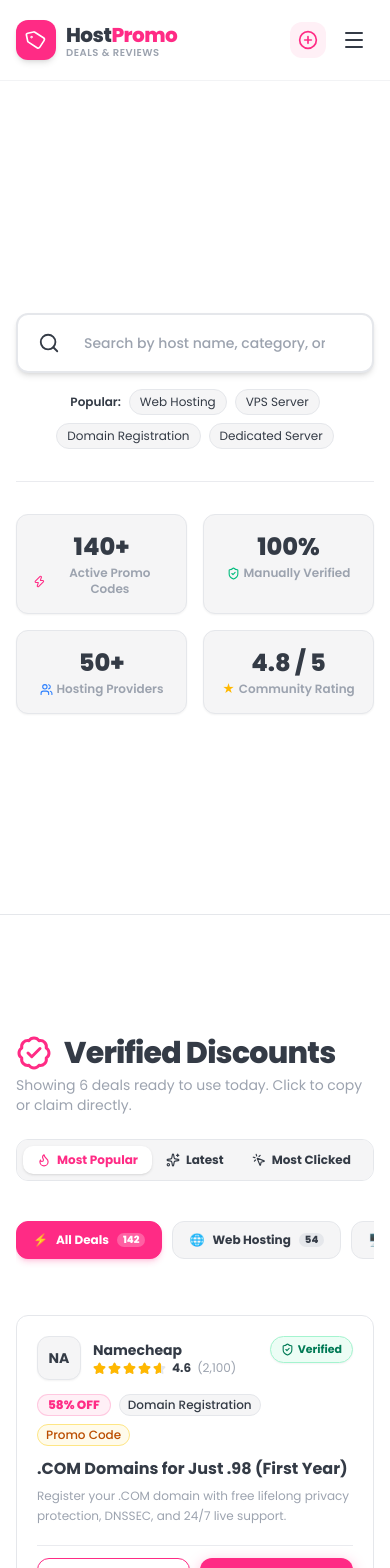
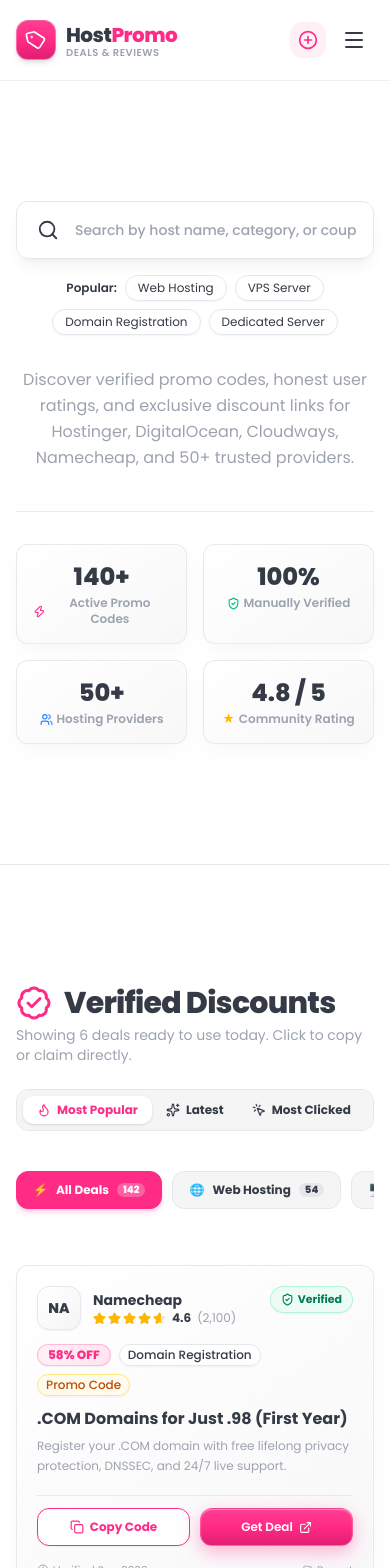
Before and after one commit to onlyMazhar/host-promo, a Next.js app: page / in a window 390 px wide. Shown: the top 1568 px of the page. Built offline with nearby package versions, Linux system fonts and the light colour scheme.

Commit message:
style: apply glossy glassmorphic design to cards, header, buttons, and badges

```diff
--- a/src/app/globals.css
+++ b/src/app/globals.css
@@ -36,55 +36,84 @@
   padding-bottom: 120px;
 }
 
+/* Glossy Glassmorphic Card Style */
 .custom-card {
   border-radius: 12px;
-  background-color: #FFFFFF;
-  border: 1px solid #E5E7EB;
-  transition: all 0.25s cubic-bezier(0.16, 1, 0.3, 1);
+  background: linear-gradient(145deg, rgba(255, 255, 255, 0.96) 0%, rgba(245, 245, 246, 0.75) 100%);
+  backdrop-filter: blur(16px);
+  -webkit-backdrop-filter: blur(16px);
+  border: 1px solid rgba(229, 231, 235, 0.85);
+  box-shadow: inset 0 1px 1.5px 0 rgba(255, 255, 255, 0.95), 0 8px 24px -4px rgba(0, 0, 0, 0.04);
+  transition: all 0.28s cubic-bezier(0.16, 1, 0.3, 1);
 }
 
 .custom-card:hover {
-  box-shadow: 0 10px 25px -5px rgba(0, 0, 0, 0.08), 0 8px 10px -6px rgba(0, 0, 0, 0.04);
-  transform: translateY(-2px);
+  background: linear-gradient(145deg, rgba(255, 255, 255, 1) 0%, rgba(245, 245, 246, 0.85) 100%);
+  box-shadow: inset 0 1.5px 2px 0 rgba(255, 255, 255, 1), 0 16px 36px -6px rgba(0, 0, 0, 0.08), 0 4px 16px -2px rgba(255, 43, 133, 0.08);
+  border-color: rgba(229, 231, 235, 1);
+  transform: translateY(-3px);
 }
 
+/* Glossy Header */
+.glossy-nav {
+  background: linear-gradient(180deg, rgba(255, 255, 255, 0.92) 0%, rgba(255, 255, 255, 0.82) 100%);
+  backdrop-filter: blur(20px);
+  -webkit-backdrop-filter: blur(20px);
+  border-bottom: 1px solid rgba(229, 231, 235, 0.75);
+  box-shadow: inset 0 1px 1px 0 rgba(255, 255, 255, 0.9), 0 4px 20px -2px rgba(0, 0, 0, 0.03);
+}
+
+/* Glossy Buttons */
 .btn-primary {
-  background-color: #FF2B85;
+  background: linear-gradient(180deg, #FF3D92 0%, #FF2B85 50%, #E01E71 100%);
   color: #FFFFFF;
   border-radius: 12px;
   font-weight: 600;
   cursor: pointer;
-  box-shadow: 0 4px 14px 0 rgba(255, 43, 133, 0.35);
-  transition: all 0.2s ease-in-out;
+  box-shadow: inset 0 1px 1px 0 rgba(255, 255, 255, 0.4), 0 6px 18px 0 rgba(255, 43, 133, 0.35);
+  transition: all 0.22s ease-in-out;
+  border: 1px solid rgba(255, 255, 255, 0.2);
 }
 
 .btn-primary:hover {
-  background-color: #E01E71;
-  box-shadow: 0 6px 20px 0 rgba(255, 43, 133, 0.45);
+  background: linear-gradient(180deg, #FF4D9C 0%, #FF338C 50%, #D41565 100%);
+  box-shadow: inset 0 1.5px 1.5px 0 rgba(255, 255, 255, 0.55), 0 8px 24px 0 rgba(255, 43, 133, 0.45);
   transform: translateY(-1px);
 }
 
 .btn-primary:active {
   transform: translateY(0);
-  box-shadow: 0 2px 8px 0 rgba(255, 43, 133, 0.25);
+  box-shadow: inset 0 1px 2px 0 rgba(0, 0, 0, 0.2), 0 2px 8px 0 rgba(255, 43, 133, 0.25);
 }
 
 .btn-secondary {
-  background-color: #F5F5F6;
+  background: linear-gradient(180deg, rgba(255, 255, 255, 0.95) 0%, rgba(245, 245, 246, 0.9) 100%);
   color: #343B46;
-  border: 1px solid #E5E7EB;
+  border: 1px solid rgba(229, 231, 235, 0.9);
   border-radius: 12px;
   font-weight: 600;
   cursor: pointer;
-  transition: all 0.2s ease-in-out;
+  box-shadow: inset 0 1px 1px 0 rgba(255, 255, 255, 0.9), 0 2px 8px 0 rgba(0, 0, 0, 0.04);
+  transition: all 0.22s ease-in-out;
 }
 
 .btn-secondary:hover {
-  background-color: #FFFFFF;
+  background: linear-gradient(180deg, #FFFFFF 0%, #F5F5F6 100%);
   border-color: #343B46;
-  box-shadow: 0 4px 12px 0 rgba(0, 0, 0, 0.06);
+  box-shadow: inset 0 1px 1.5px 0 rgba(255, 255, 255, 1), 0 6px 16px 0 rgba(0, 0, 0, 0.08);
+  transform: translateY(-1px);
 }
 
+/* Glossy Surface Box */
+.glossy-surface {
+  background: linear-gradient(145deg, rgba(255, 255, 255, 0.85) 0%, rgba(245, 245, 246, 0.6) 100%);
+  backdrop-filter: blur(12px);
+  -webkit-backdrop-filter: blur(12px);
+  border: 1px solid rgba(229, 231, 235, 0.8);
+  box-shadow: inset 0 1px 1px 0 rgba(255, 255, 255, 0.9);
+}
+
+/* Custom Scrollbar */
 ::-webkit-scrollbar {
   width: 8px;
 }
--- a/src/components/sections/HeroSection.tsx
+++ b/src/components/sections/HeroSection.tsx
@@ -18,22 +18,26 @@
   setSelectedCategory,
 }: HeroSectionProps) {
   return (
-    <section className="relative bg-white py-50 overflow-hidden border-b border-[#E5E7EB]">
+    <section className="relative bg-white py-[120px] overflow-hidden border-b border-[#E5E7EB]">
       {/* Background glow */}
-      <div className="absolute top-0 left-1/2 -translate-x-1/2 w-full max-w-400 h-96 bg-gradient-to-b from-[#FFF0F6]/70 via-white to-white pointer-events-none -z-10" />
+      <div className="absolute top-0 left-1/2 -translate-x-1/2 w-full max-w-7xl h-96 bg-gradient-to-b from-[#FFF0F6]/80 via-white/40 to-white pointer-events-none -z-10" />
 
-      <div className="max-w-400 mx-auto px-4 sm:px-6 lg:px-8 text-center">
+      <div className="max-w-7xl mx-auto px-4 sm:px-6 lg:px-8 text-center">
         {/* Trust Pill */}
-        {/* <div className="inline-flex items-center gap-2 px-4 py-1.5 bg-[#FFF0F6] border border-[#FF2B85]/20 text-[#FF2B85] rounded-full text-xs font-bold mb-6 shadow-xs animate-in fade-in slide-in-from-bottom-2 duration-500">
+        {/* <div className="inline-flex items-center gap-2 px-4 py-1.5 bg-gradient-to-r from-[#FFF0F6] to-[#FFE4EF] border border-[#FF2B85]/25 text-[#FF2B85] rounded-full text-xs font-bold mb-6 shadow-sm animate-in fade-in slide-in-from-bottom-2 duration-500">
           <Sparkles size={14} />
           <span>Verified Promo Codes & Community Reviews • September 2026</span>
         </div> */}
 
+        {/* Main Headline */}
+        {/* <h1 className="text-4xl sm:text-5xl lg:text-6xl font-extrabold text-[#343B46] tracking-tight leading-[1.15] max-w-4xl mx-auto mb-6">
+          Save Up To <span className="text-[#FF2B85]">85%</span> On Top Web Hosting & Cloud Servers
+        </h1> */}
 
 
-        {/* Main Search Bar */}
-        <div className="max-w-3xl mx-auto my-8">
-          <div className="relative gap-2 flex items-center bg-white border-2 border-[#E5E7EB] hover:border-[#FF2B85] focus-within:border-[#FF2B85] rounded-xl p-2 shadow-md transition-all">
+        {/* Main Search Bar (Glossy) */}
+        <div className="max-w-2xl mx-auto mb-8">
+          <div className="relative flex items-center bg-white/95 backdrop-blur-md border border-[#E5E7EB] hover:border-[#343B46] focus-within:border-[#FF2B85] rounded-[12px] p-2 shadow-lg shadow-black/5 transition-all">
             <div className="pl-3 pr-2 text-[#9CA3AF]">
               <Search size={22} className="text-[#343B46]" />
             </div>
@@ -43,7 +47,7 @@
               value={searchQuery}
               onChange={(e) => setSearchQuery(e.target.value)}
               placeholder="Search by host name, category, or coupon code..."
-              className="w-[76%] py-2.5 px-2 bg-transparent text-sm sm:text-base font-medium text-[#343B46] placeholder:text-[#9CA3AF] focus:outline-none"
+              className="w-full py-2.5 px-2 bg-transparent text-sm sm:text-base font-medium text-[#343B46] placeholder:text-[#9CA3AF] focus:outline-none"
             />
             {searchQuery ? (
               <button
@@ -63,9 +67,6 @@
             )}
           </div>
 
-
-
-
           {/* Quick Filter Chips */}
           <div className="flex items-center justify-center flex-wrap gap-2 mt-4 text-xs text-[#9CA3AF]">
             <span className="font-semibold text-[#343B46]">Popular:</span>
@@ -78,7 +79,7 @@
                   const dealsEl = document.getElementById('deals');
                   if (dealsEl) dealsEl.scrollIntoView({ behavior: 'smooth' });
                 }}
-                className="px-2.5 py-1 bg-[#F5F5F6] hover:bg-[#E5E7EB] text-[#343B46] rounded-full transition-colors border border-[#E5E7EB]"
+                className="px-3 py-1 bg-white/80 hover:bg-white text-[#343B46] rounded-full transition-all border border-[#E5E7EB] shadow-xs backdrop-blur-xs"
               >
                 {tag}
               </button>
@@ -87,40 +88,35 @@
         </div>
 
 
-        {/* Main Headline */}
-        {/* <h1 className="text-4xl sm:text-5xl lg:text-6xl font-extrabold text-[#343B46] tracking-tight leading-[1.15] max-w-4xl mx-auto mb-6">
-          Save Up To <span className="text-[#FF2B85]">85%</span> On Top Web Hosting & Cloud Servers
-        </h1> */}
+        {/* Subtitle */}
+        <p className="text-base sm:text-lg text-[#9CA3AF] max-w-2xl mx-auto mb-10 leading-relaxed font-normal">
+          Discover verified promo codes, honest user ratings, and exclusive discount links for Hostinger, DigitalOcean, Cloudways, Namecheap, and 50+ trusted providers.
+        </p>
 
-        {/* Subtitle */}
-        {/* <p className="text-base sm:text-lg text-[#9CA3AF] max-w-2xl mx-auto mb-10 leading-relaxed font-normal">
-          Discover verified promo codes, honest user ratings, and exclusive discount links for Hostinger, DigitalOcean, Cloudways, Namecheap, and 50+ trusted providers.
-        </p> */}
-
-        {/* Stats Row */}
+        {/* Stats Row (Glossy Glass Cards) */}
         <div className="grid grid-cols-2 md:grid-cols-4 gap-4 max-w-4xl mx-auto pt-8 border-t border-[#E5E7EB]/80">
-          <div className="p-4 rounded-[12px] bg-[#F5F5F6] border border-[#E5E7EB] shadow-xs">
+          <div className="p-4 rounded-[12px] custom-card shadow-xs">
             <div className="text-2xl sm:text-3xl font-extrabold text-[#343B46]">140+</div>
             <div className="text-xs font-semibold text-[#9CA3AF] mt-0.5 flex items-center justify-center gap-1">
               <Zap size={13} className="text-[#FF2B85]" /> Active Promo Codes
             </div>
           </div>
 
-          <div className="p-4 rounded-[12px] bg-[#F5F5F6] border border-[#E5E7EB] shadow-xs">
+          <div className="p-4 rounded-[12px] custom-card shadow-xs">
             <div className="text-2xl sm:text-3xl font-extrabold text-[#343B46]">100%</div>
             <div className="text-xs font-semibold text-[#9CA3AF] mt-0.5 flex items-center justify-center gap-1">
               <ShieldCheck size={13} className="text-emerald-500" /> Manually Verified
             </div>
           </div>
 
-          <div className="p-4 rounded-[12px] bg-[#F5F5F6] border border-[#E5E7EB] shadow-xs">
+          <div className="p-4 rounded-[12px] custom-card shadow-xs">
             <div className="text-2xl sm:text-3xl font-extrabold text-[#343B46]">50+</div>
             <div className="text-xs font-semibold text-[#9CA3AF] mt-0.5 flex items-center justify-center gap-1">
               <Users size={13} className="text-blue-500" /> Hosting Providers
             </div>
           </div>
 
-          <div className="p-4 rounded-[12px] bg-[#F5F5F6] border border-[#E5E7EB] shadow-xs">
+          <div className="p-4 rounded-[12px] custom-card shadow-xs">
             <div className="text-2xl sm:text-3xl font-extrabold text-[#343B46]">4.8 / 5</div>
             <div className="text-xs font-semibold text-[#9CA3AF] mt-0.5 flex items-center justify-center gap-1">
               <span className="text-[#FFB800]">★</span> Community Rating
--- a/src/components/ui/DealCard.tsx
+++ b/src/components/ui/DealCard.tsx
@@ -45,12 +45,12 @@
   };
 
   return (
-    <div className="custom-card p-5 md:p-6 flex flex-col justify-between relative group border border-[#E5E7EB] bg-white">
+    <div className="custom-card p-5 md:p-6 flex flex-col justify-between relative group">
       {/* Top Header: Company Info + Verified Badge */}
       <div>
         <div className="flex items-start justify-between gap-3 mb-3.5">
           <div className="flex items-center gap-3">
-            <div className="w-11 h-11 rounded-[12px] bg-[#F5F5F6] border border-[#E5E7EB] flex items-center justify-center font-bold text-sm text-[#343B46] shadow-xs overflow-hidden flex-shrink-0">
+            <div className="w-11 h-11 rounded-[12px] bg-gradient-to-br from-white to-[#F5F5F6] border border-[#E5E7EB] flex items-center justify-center font-extrabold text-sm text-[#343B46] shadow-xs overflow-hidden flex-shrink-0">
               {deal.company.name.slice(0, 2).toUpperCase()}
             </div>
             <div>
@@ -67,7 +67,7 @@
 
           {/* Verified Badge */}
           {deal.is_verified && (
-            <div className="inline-flex items-center gap-1 px-2.5 py-1 bg-emerald-50 text-emerald-700 border border-emerald-200 rounded-full text-[11px] font-bold shadow-xs">
+            <div className="inline-flex items-center gap-1 px-2.5 py-1 bg-emerald-50/90 text-emerald-700 border border-emerald-200/80 rounded-full text-[11px] font-bold shadow-xs backdrop-blur-xs">
               <ShieldCheck size={13} />
               <span>Verified</span>
             </div>
@@ -76,19 +76,19 @@
 
         {/* Badges strip: Category & Discount Highlight */}
         <div className="flex items-center flex-wrap gap-2 mb-3">
-          <span className="inline-flex items-center px-2.5 py-0.5 bg-[#FFF0F6] text-[#FF2B85] font-extrabold text-xs rounded-full border border-[#FF2B85]/20">
+          <span className="inline-flex items-center px-2.5 py-0.5 bg-gradient-to-r from-[#FFF0F6] to-[#FFE4EF] text-[#FF2B85] font-extrabold text-xs rounded-full border border-[#FF2B85]/25 shadow-xs">
             {deal.discount_label}
           </span>
-          <span className="px-2 py-0.5 bg-[#F5F5F6] text-[#343B46] text-xs font-medium rounded-full border border-[#E5E7EB]">
+          <span className="px-2 py-0.5 bg-white/80 text-[#343B46] text-xs font-medium rounded-full border border-[#E5E7EB] shadow-xs">
             {deal.category_name}
           </span>
           {deal.deal_type === 'promo_code' && (
-            <span className="px-2 py-0.5 bg-amber-50 text-amber-700 text-xs font-medium rounded-full border border-amber-200">
+            <span className="px-2 py-0.5 bg-amber-50/90 text-amber-700 text-xs font-medium rounded-full border border-amber-200 shadow-xs">
               Promo Code
             </span>
           )}
           {deal.deal_type === 'free_trial' && (
-            <span className="px-2 py-0.5 bg-blue-50 text-blue-700 text-xs font-medium rounded-full border border-blue-200">
+            <span className="px-2 py-0.5 bg-blue-50/90 text-blue-700 text-xs font-medium rounded-full border border-blue-200 shadow-xs">
               Free Trial
             </span>
           )}
@@ -113,7 +113,7 @@
               className={`flex items-center justify-center gap-1.5 py-2.5 px-3 rounded-[12px] text-xs font-bold transition-all shadow-md active:shadow-xs border ${
                 copied
                   ? 'bg-emerald-600 text-white border-emerald-600'
-                  : 'bg-white hover:bg-[#F5F5F6] text-[#FF2B85] border-[#FF2B85]'
+                  : 'bg-white/90 hover:bg-white text-[#FF2B85] border-[#FF2B85] shadow-xs'
               }`}
             >
               {copied ? (
--- a/src/components/ui/Navbar.tsx
+++ b/src/components/ui/Navbar.tsx
@@ -14,7 +14,7 @@
 
   useEffect(() => {
     const handleScroll = () => {
-      setIsScrolled(window.scrollY > 20);
+      setIsScrolled(window.scrollY > 15);
     };
     window.addEventListener('scroll', handleScroll);
     return () => window.removeEventListener('scroll', handleScroll);
@@ -24,14 +24,14 @@
     <header
       className={`sticky top-0 z-40 w-full transition-all duration-300 ${
         isScrolled
-          ? 'bg-white/95 backdrop-blur-md shadow-sm border-b border-[#E5E7EB]'
-          : 'bg-white border-b border-[#E5E7EB]/50'
+          ? 'glossy-nav shadow-sm'
+          : 'bg-white/80 backdrop-blur-md border-b border-[#E5E7EB]/60'
       }`}
     >
-      <div className="max-w-400 mx-auto px-4 sm:px-6 lg:px-8 h-20 flex items-center justify-between">
+      <div className="max-w-7xl mx-auto px-4 sm:px-6 lg:px-8 h-20 flex items-center justify-between">
         {/* Brand Logo */}
         <a href="#" className="flex items-center gap-2.5 group">
-          <div className="w-10 h-10 rounded-[12px] bg-[#FF2B85] text-white flex items-center justify-center font-extrabold shadow-md group-hover:scale-105 transition-transform">
+          <div className="w-10 h-10 rounded-[12px] bg-gradient-to-b from-[#FF3D92] via-[#FF2B85] to-[#E01E71] text-white flex items-center justify-center font-extrabold shadow-md border border-white/30 group-hover:scale-105 transition-transform">
             <Tag size={20} className="transform -rotate-12" />
           </div>
           <div className="flex flex-col">
@@ -64,11 +64,11 @@
         <div className="hidden md:flex items-center gap-3.5">
           <button
             onClick={onSearchClick}
-            className="flex items-center gap-2 px-3.5 py-2 text-xs font-medium text-[#9CA3AF] bg-[#F5F5F6] hover:bg-[#E5E7EB]/70 rounded-[12px] border border-[#E5E7EB] transition-colors"
+            className="flex items-center gap-2 px-3.5 py-2 text-xs font-medium text-[#9CA3AF] bg-white/70 hover:bg-white rounded-[12px] border border-[#E5E7EB] shadow-xs backdrop-blur-sm transition-all"
           >
             <Search size={14} className="text-[#343B46]" />
             <span>Search promo codes...</span>
-            <kbd className="px-1.5 py-0.5 bg-white rounded text-[10px] font-mono border border-[#E5E7EB] text-[#343B46]">
+            <kbd className="px-1.5 py-0.5 bg-[#F5F5F6] rounded text-[10px] font-mono border border-[#E5E7EB] text-[#343B46]">
               /
             </kbd>
           </button>
@@ -102,7 +102,7 @@
 
       {/* Mobile Drawer */}
       {mobileMenuOpen && (
-        <div className="md:hidden bg-white border-b border-[#E5E7EB] px-4 pt-3 pb-6 space-y-3 animate-in slide-in-from-top-4 duration-200">
+        <div className="md:hidden bg-white/95 backdrop-blur-lg border-b border-[#E5E7EB] px-4 pt-3 pb-6 space-y-3 animate-in slide-in-from-top-4 duration-200">
           <a
             href="#deals"
             onClick={() => setMobileMenuOpen(false)}
```
Also changed, not shown: src/components/sections/CompaniesSection.tsx (+12 -12 lines).
